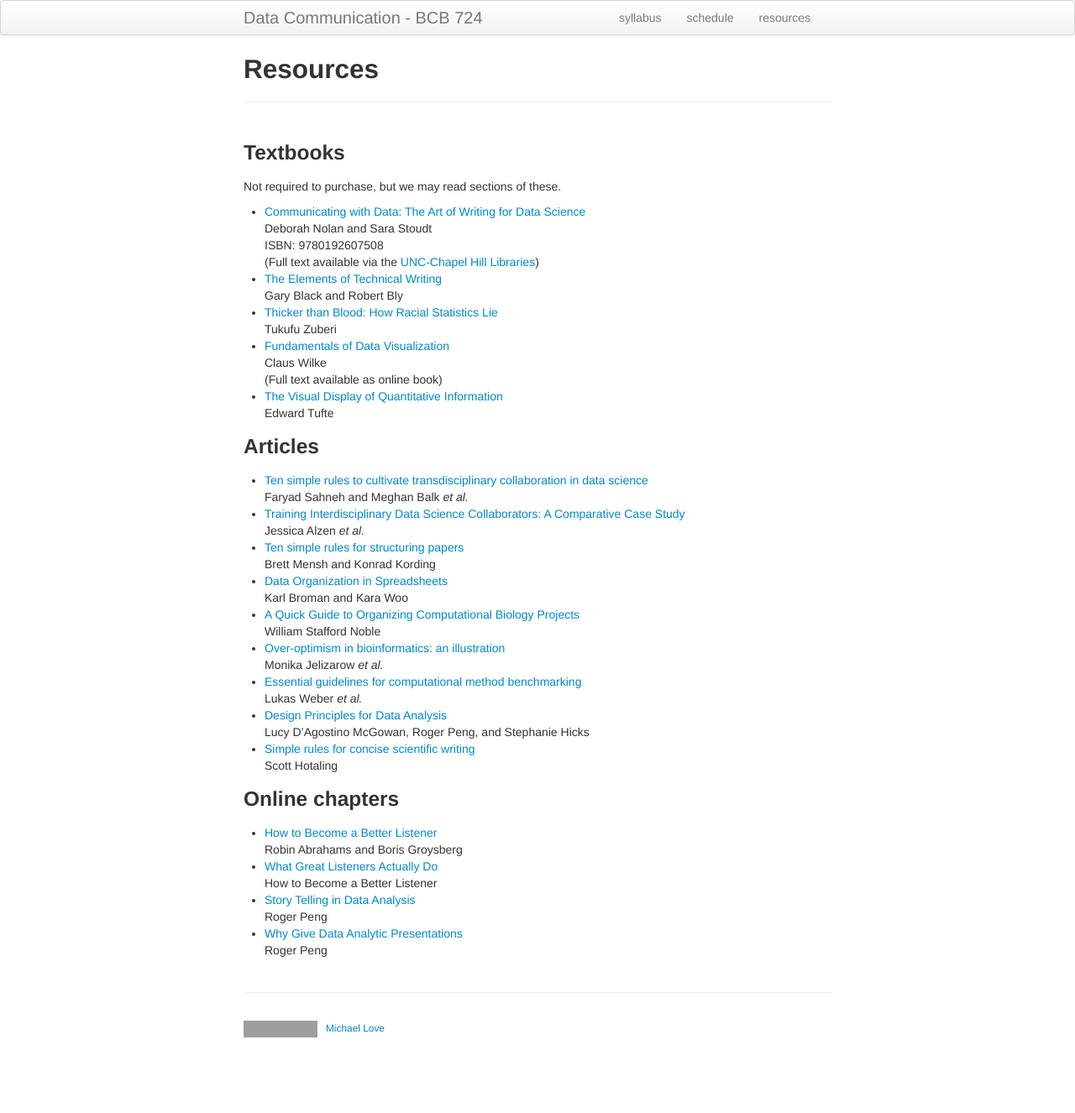
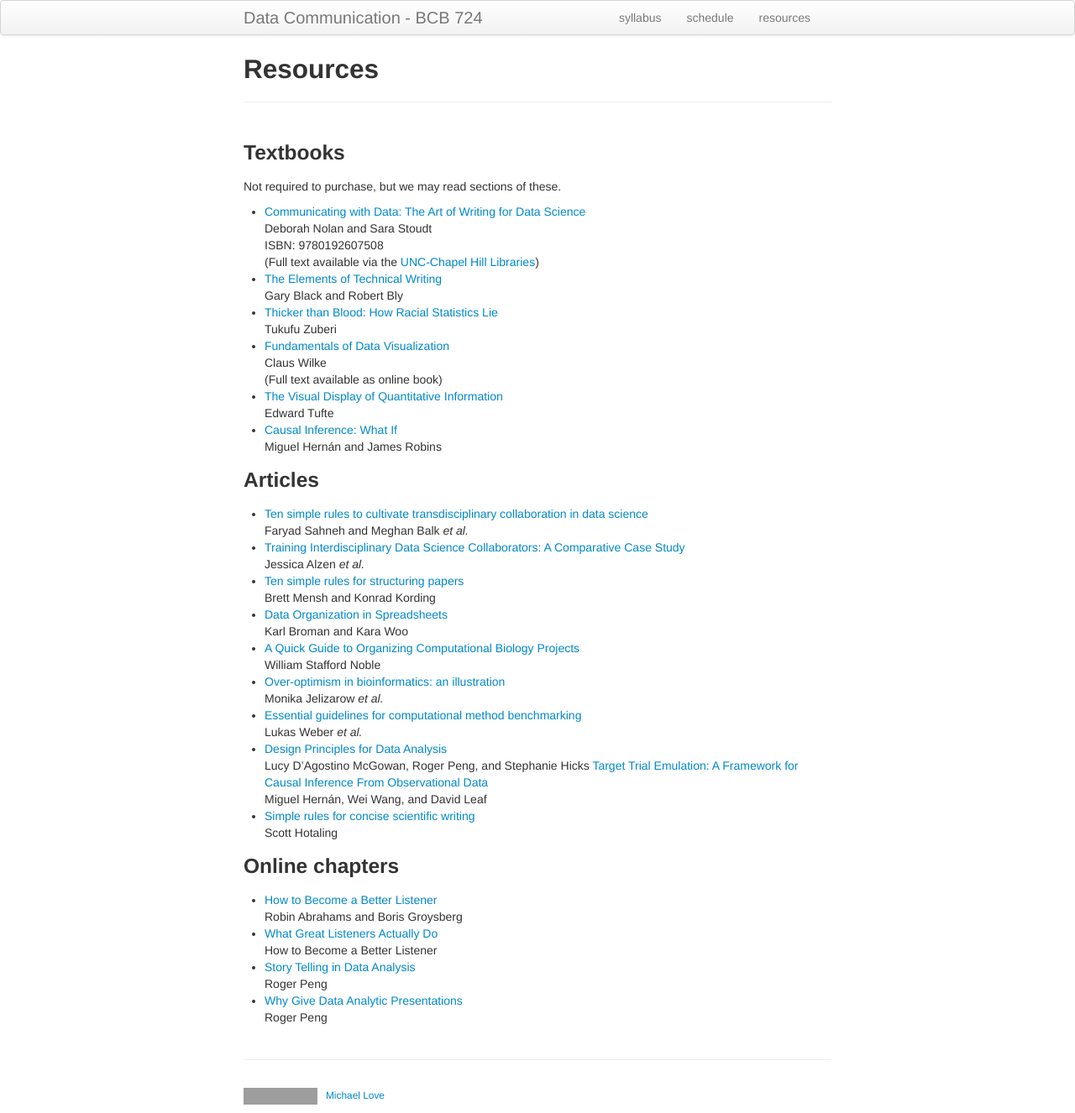
Before and after one commit to biodatascience/datacomm, a Jekyll site: the page built from resources.md, in a window 1280 px wide. Shown: the whole page at 84% size. Built offline with Jekyll 4.4.1, drawn with Linux system fonts in a browser that asks for light colours; before the commit the page ends 1246 px from its top, so only the background shows below that; grey boxes are pictures that could not be loaded.

Commit message:
adding causal qs

```diff
--- a/resources.md
+++ b/resources.md
@@ -20,6 +20,8 @@ Not required to purchase, but we may read sections of these.
   (Full text available as online book)
 * [The Visual Display of Quantitative Information](https://www.edwardtufte.com/tufte/books_vdqi) <br/>
   Edward Tufte
+* [Causal Inference: What If](https://www.hsph.harvard.edu/miguel-hernan/causal-inference-book/) <br/>
+  Miguel Hernán and James Robins
 
 ### Articles
 
@@ -39,6 +41,8 @@ Not required to purchase, but we may read sections of these.
   Lukas Weber *et al.*
 * [Design Principles for Data Analysis](https://doi.org/10.1080/10618600.2022.2104290) <br/>
   Lucy D’Agostino McGowan, Roger Peng, and Stephanie Hicks
+  [Target Trial Emulation: A Framework for Causal Inference From Observational Data](https//doi.org/10.1001/jama.2022.21383) <br/>
+  Miguel Hernán, Wei Wang, and David Leaf
 * [Simple rules for concise scientific writing](https://doi.org/10.1002/lol2.10165) <br/>
   Scott Hotaling
 
```
Also changed, not shown: schedule.md (+1 -1 lines).
